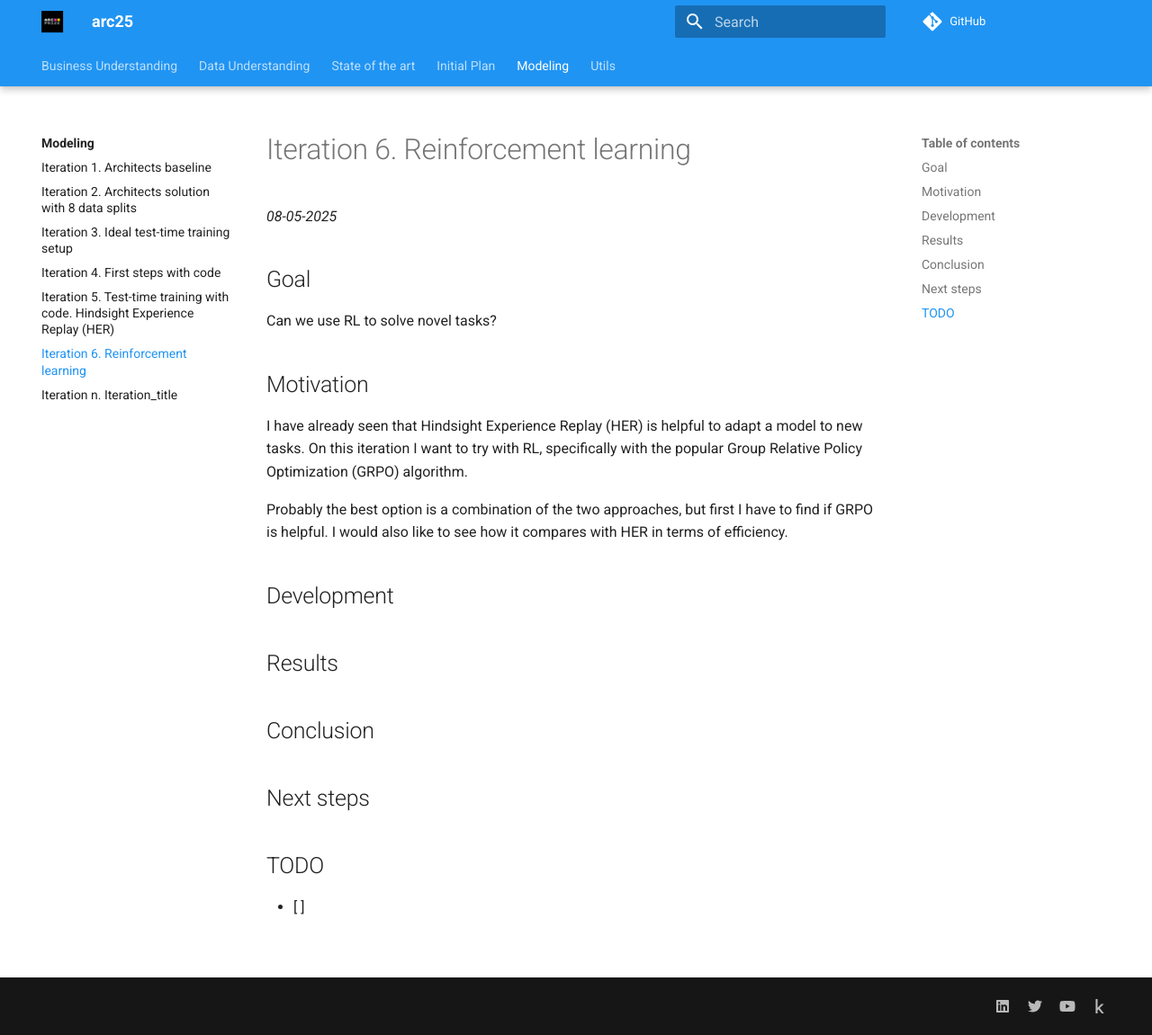
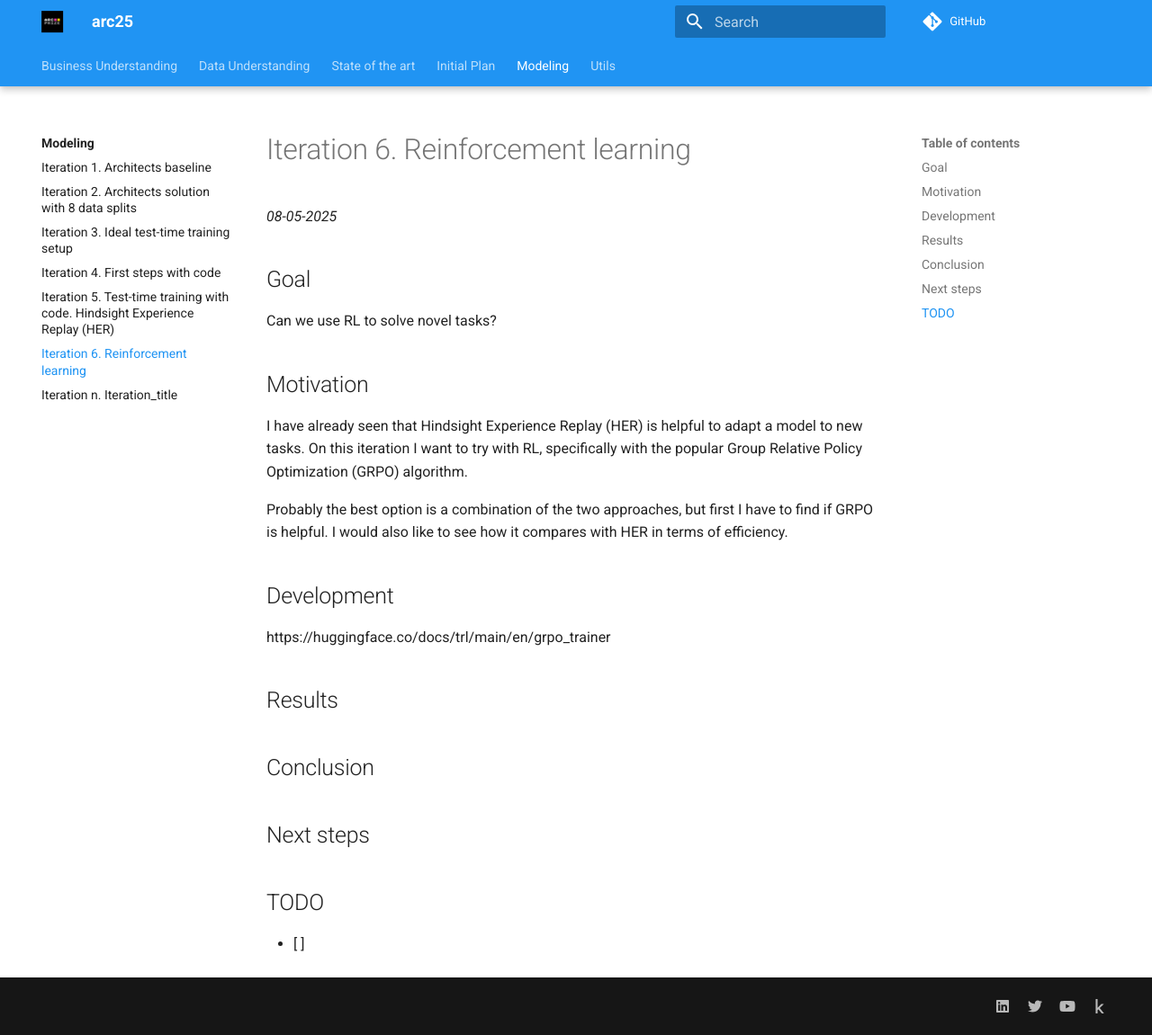
Before and after one commit to ironbar/arc25, an MkDocs documentation site: the page built from docs/modeling/Iteration_06_reinforcement_learning.md, in a window 1280 px wide and 1151 px high. Shown: the whole window at 90% size. Built offline with MkDocs 1.6.1 and Material for MkDocs 9.7.7, drawn with Linux system fonts in a browser that asks for light colours; comment, search, counter and statistics services are not loaded; some of the changed lines change nothing that is shown.

Commit message:
added link

```diff
--- a/docs/modeling/Iteration_06_reinforcement_learning.md
+++ b/docs/modeling/Iteration_06_reinforcement_learning.md
@@ -16,6 +16,8 @@ I would also like to see how it compares with HER in terms of efficiency.
 
 ## Development
 
+https://huggingface.co/docs/trl/main/en/grpo_trainer
+
 ## Results
 
 ## Conclusion
```
